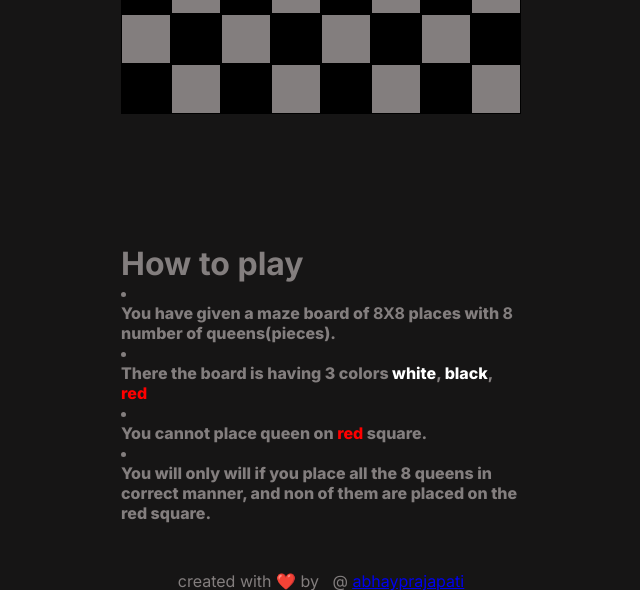
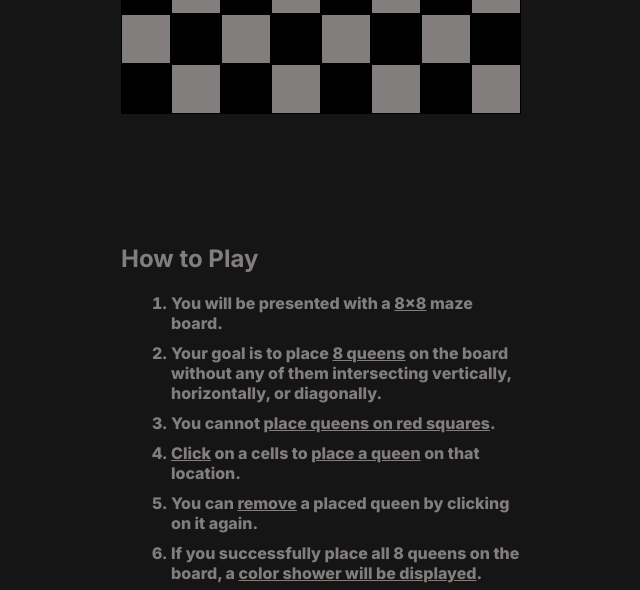
Before and after one commit to theabhayprajapati/nqueens-board, a website built with webpack: page public/index.html in a window 1280 px wide. Shown: the part 703-1293 px from the top of the page, without its empty margins (319-959 px from the left). Built offline with nearby package versions, Linux system fonts and the light colour scheme.

Commit message:
added more how to play

```diff
--- a/public/index.html
+++ b/public/index.html
@@ -75,36 +75,20 @@
             </button>
         </div>
         <div class="tutorial">
-            <h1>
-                How to play
-            </h1>
-            <div class="list-tut">
-                <li>
-                    <p>
-                        You have given a maze board of <strong>8X8</strong> places with <strong>8</strong> number of
-                        queens(pieces).
-                    </p>
-                </li>
-                <li>
-                    <p>
-                        There the board is having 3 colors <span style="color:white">white</span>, <span
-                            style="color:white">black</span>, <span style="color:red">red</span>
-                    </p>
-                </li>
-                <li>
-                    <p>
-                        You cannot place queen on <span style="color:red">red</span> square.
-                    </p>
-                </li>
-                <li>
-                    <p>
-                        You will only will if you place all the 8 queens in correct manner, and non of them are placed
-                        on
-                        the red square.
-                    </p>
-                </li>
-            </div>
+            <h2>How to Play</h2>
+            <ol>
+                <li>You will be presented with a <u>8x8</u> maze board.</li>
+                <li>Your goal is to place <u>8 queens</u> on the board without any of them intersecting vertically,
+                    horizontally, or diagonally.</li>
+                <li>You cannot <u>place queens on red squares</u>.</li>
+                <li><u>Click</u> on a cells to <u>place a queen</u> on that location.</li>
+                <li>You can <u>remove</u> a placed queen by clicking on it again.</li>
+                <li>If you successfully place all 8 queens on the board, a <u>color shower will be displayed</u>.</li>
+                <li>You can reset the game at any time by clicking on the <u>"reset" button</u>.</li>
+            </ol>
+            <p>Good luck and have fun!</p>
         </div>
+
         <footer class="socials">
             <p class="footer-line">
                 created with ❤️ by &nbsp; @ <a href="https://twitter.com/AbhayPrajapati_" target="_blank"
--- a/public/styles/style.css
+++ b/public/styles/style.css
@@ -65,6 +65,23 @@ body {
   margin-right: auto;
   width: 400px;
   margin-bottom: 0;
+}
+
+.tutorial h2 {
+  font-size: 24px;
+  margin-bottom: 20px;
+}
+.tutorial ol {
+  list-style: decimal;
+  margin-left: 50px;
+  text-align: left;
+}
+.tutorial li {
+  margin-bottom: 10px;
+}
+.tutorial p {
+  font-size: 18px;
+  margin-top: 20px;
 }
 .footer-line {
   height: 10px;
@@ -261,6 +278,9 @@ body {
     margin: 0;
   }
 
+  .tutorial {
+    width: 336px;
+  }
   #board {
     width: 336px;
     height: 336px;
```
